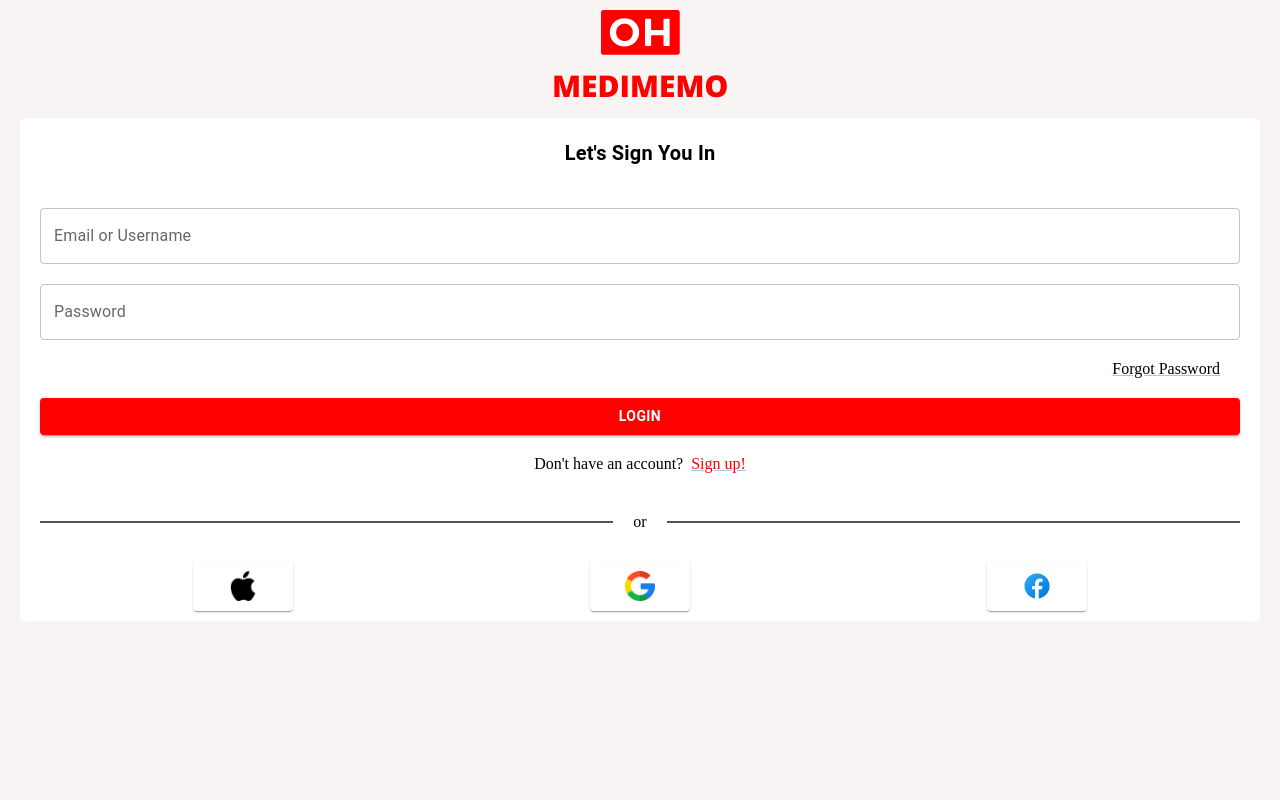
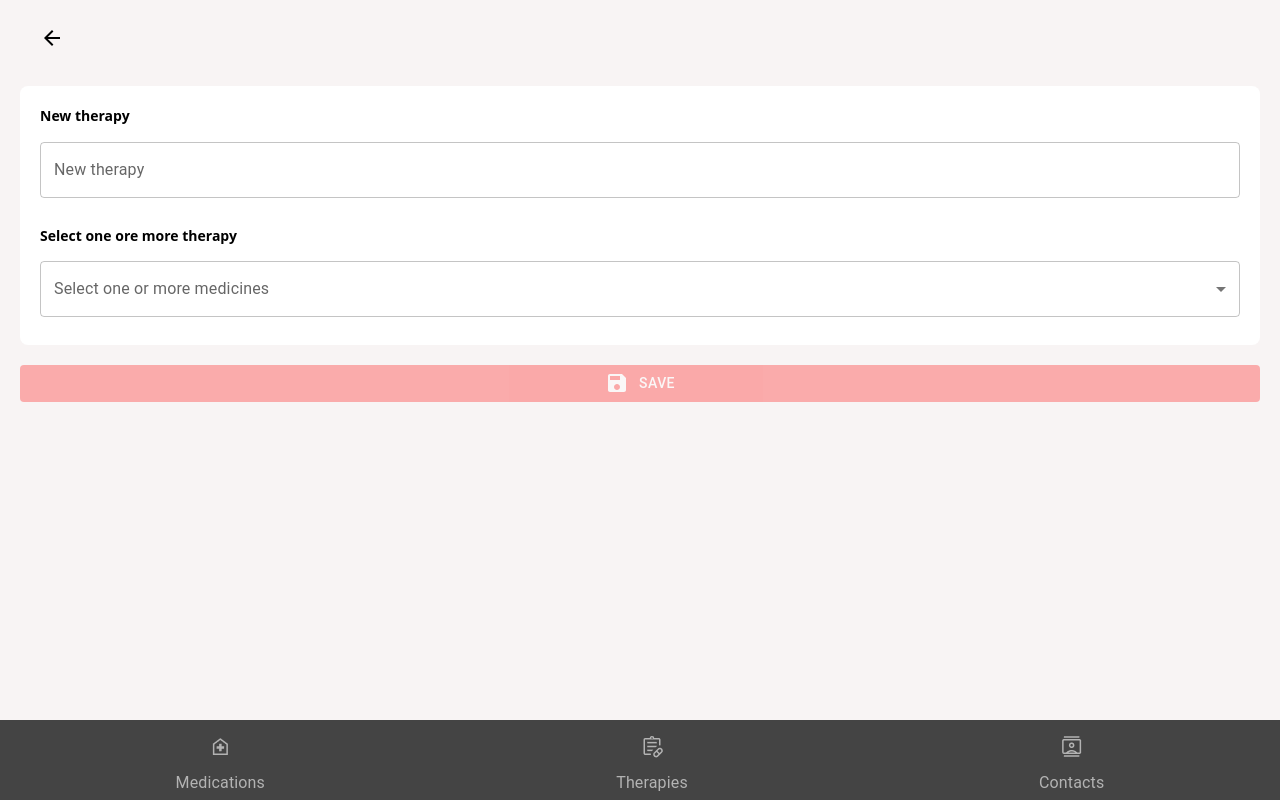
Before and after one commit to serene21/medimemo-uni2grow-2024, a React (Vite) app: page /Therapies/add in a window 1280 px wide. Before the commit this address led to /login. Built offline with nearby package versions, Linux system fonts and the light colour scheme; data requests are answered from the project's data file.

Commit message:
Gestion des routes

```diff
--- a/db.json
+++ b/db.json
@@ -53,6 +53,13 @@
       "userId": 1,
       "contact": 3,
       "notes": "A prendre deux matin et deux soir"
+    },
+    {
+      "id": 3,
+      "name": "mal de tete",
+      "userId": 1,
+      "contact": 3,
+      "notes": "Deux le matin"
     }
   ],
   "contacts": [
--- a/src/pages/addEditTherapie/AddEditTherapie.tsx
+++ b/src/pages/addEditTherapie/AddEditTherapie.tsx
@@ -96,10 +96,12 @@ function AddEditTherapie() {
     }));
   };
 
-  const handleSelect = (e:SelectChangeEvent<string>): void =>{
-    const existMedicine = medicineSelected.filter((item)=> item === e.target.value);
-    if(existMedicine.length === 0){
-      setMedicineSelected([...medicineSelected, e.target.value])
+  const handleSelect = (e: SelectChangeEvent<string>): void => {
+    const existMedicine = medicineSelected.filter(
+      (item) => item === e.target.value
+    );
+    if (existMedicine.length === 0) {
+      setMedicineSelected([...medicineSelected, e.target.value]);
     }
   };
 
@@ -108,9 +110,11 @@ function AddEditTherapie() {
   };
 
   const handleDoctor = (e: SelectChangeEvent<string>): void => {
-    const doc = contacts.find((contact) => contact.id === parseInt(e.target.value))
+    const doc = contacts.find(
+      (contact) => contact.id === parseInt(e.target.value)
+    );
     console.log(doc);
-    if(doc){
+    if (doc) {
       setDoctors(doc);
     }
     setErrors((prevState) => ({
@@ -125,33 +129,31 @@ function AddEditTherapie() {
     const validationErrors = therapyForm(therapies);
 
     if (Object.keys(validationErrors).length === 0) {
-
       if (medicineSelected.length !== 0 && doctors && doctors.id !== 0) {
-        try{
-          const newTherapy:ITherapy = {
-            id:3,
+        try {
+          const newTherapy: ITherapy = {
+            id: 3,
             name: therapies.name,
             userId: 1,
             contact: doctors.id,
-            notes : therapies.notes
+            notes: therapies.notes,
           };
 
-          const result = await fetch("http://localhost:80/therapies",{
-            method: 'POST',
+          const result = await fetch("http://localhost:80/therapies", {
+            method: "POST",
             headers: {
-              'Content-Type': 'application/json',
+              "Content-Type": "application/json",
             },
 
             body: JSON.stringify(newTherapy),
           });
-          if(!result.ok){
+          if (!result.ok) {
             setAddError("Add therapy failed");
           }
           handleBack();
         } catch {
           setAddError("Add  therapy failed");
         }
-
       } else {
         setErrors((prevState) => ({
           ...prevState,
@@ -166,8 +168,7 @@ function AddEditTherapie() {
   return (
     <>
       <form className="therapy-page" onSubmit={handleSubmit}>
-
-        {addError && (<Alert severity="error">{addError}</Alert>)}
+        {addError && <Alert severity="error">{addError}</Alert>}
 
         <Header title="" showBackButton onBackButtonClick={handleBack} />
 
@@ -257,8 +258,7 @@ function AddEditTherapie() {
                   <InputLabel>Search here your medecine</InputLabel>
                   <Select
                     value=""
-                    onChange={handleSelect
-                    }
+                    onChange={handleSelect}
                     label="Select one or more medicines"
                   >
                     {!medicationError ? (
@@ -293,8 +293,7 @@ function AddEditTherapie() {
                     onChange={handleDoctor}
                     error={!!errors.doctor}
                   >
-                    <MenuItem key={0} value={0}>
-                    </MenuItem>
+                    <MenuItem key={0} value={0}></MenuItem>
                     {contacts.length !== 0 ? (
                       contacts.map((item) => {
                         return (
@@ -327,9 +326,9 @@ function AddEditTherapie() {
                   className="therapieField"
                   sx={{ width: "100%", height: "83px" }}
                   margin="normal"
-                  name = "notes"
+                  name="notes"
                   label="Write your notes here"
-                  onChange = {handleChange}
+                  onChange={handleChange}
                 />
               </Box>
             </>
@@ -352,13 +351,17 @@ function AddEditTherapie() {
                   }
                   label="Select one or more medicines"
                 >
-                  {medicines.map((item) => {
-                    return (
-                      <MenuItem key={item.id} value={item.name}>
-                        {item.name}
-                      </MenuItem>
-                    );
-                  })}
+                  {!medicationError ? (
+                    medicines.map((item) => {
+                      return (
+                        <MenuItem key={item.id} value={item.name}>
+                          {item.name}
+                        </MenuItem>
+                      );
+                    })
+                  ) : (
+                    <MenuItem>{medicationError}</MenuItem>
+                  )}
                 </Select>
               </FormControl>
             </Box>
```
Also changed, not shown: src/App.tsx (+14 -8 lines).
